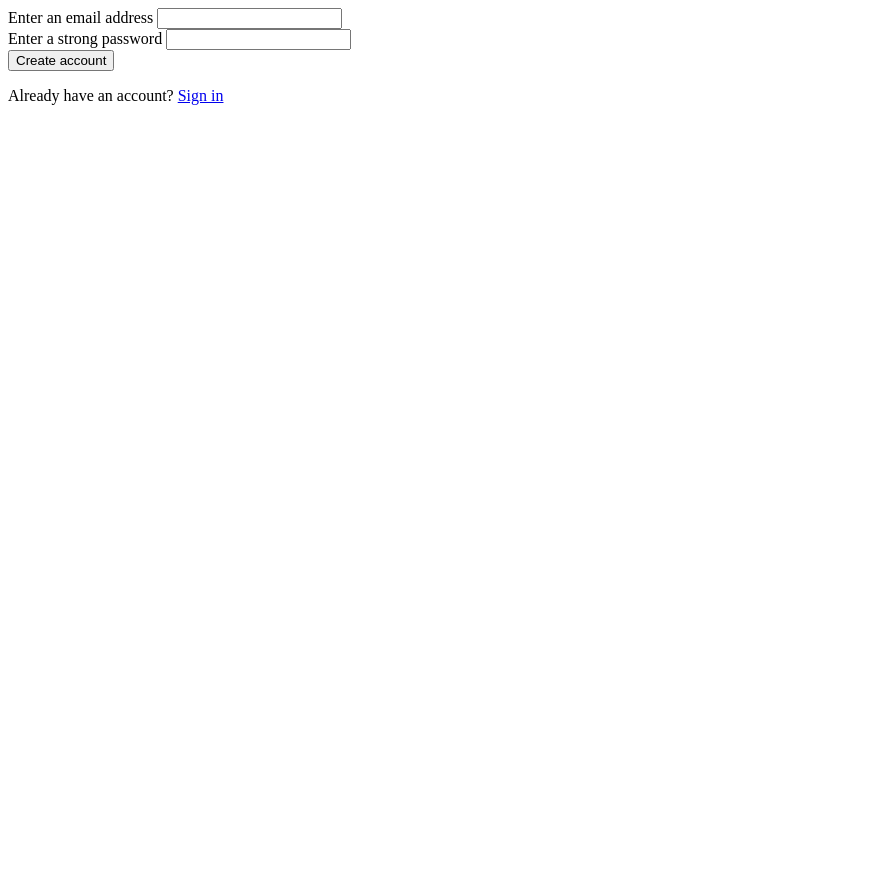
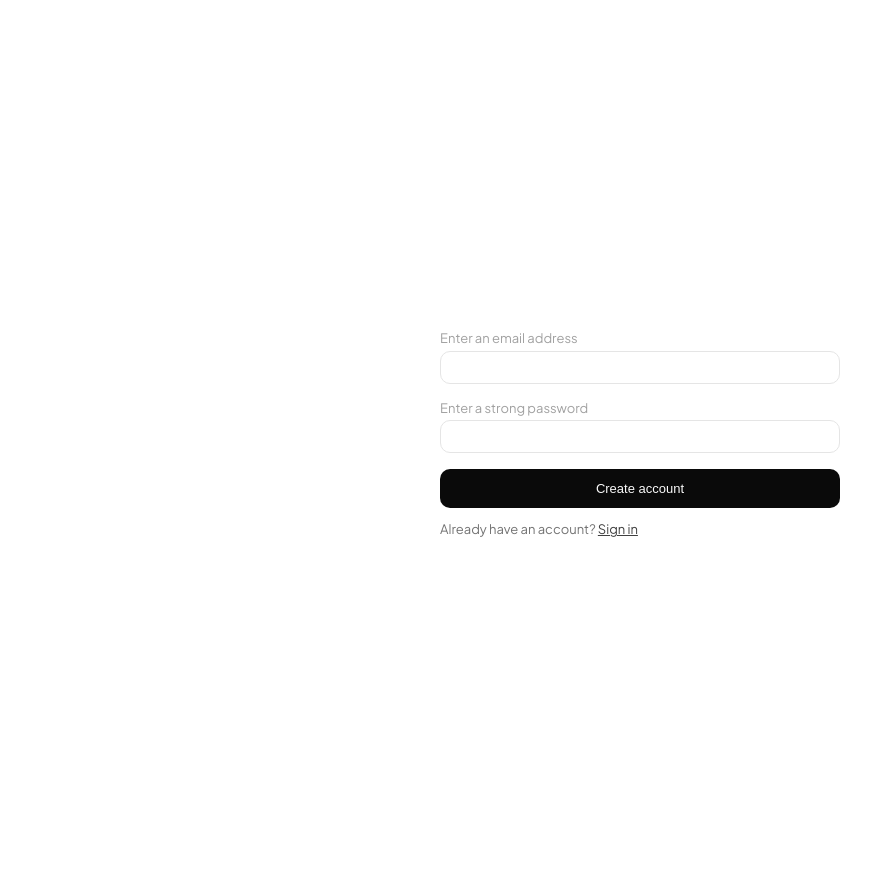
Before and after one commit to michahl/book-shelf, a Flask app: page /signup in a window 1280 px wide. Shown: the whole page, without its empty margins (0-895 px from the left). Before the commit the page ends 105 px from the top, so only its background shows below. Run offline with Flask 3, Linux system fonts and the light colour scheme.

Commit message:
update auth pages styling

```diff
--- a/app/routes.py
+++ b/app/routes.py
@@ -63,7 +63,7 @@ def add_book():
         else:
             data = search_by_title(query)
         if data:
-            search_results = data.get('docs', [])[:6]
+            search_results = data.get('docs', [])[:12]
     return render_template('new_book.html', results=search_results)
 
 @main.route('/book/<uuid:user_book_id>/review', methods=['GET', 'POST'])
--- a/app/static/css/styles.css
+++ b/app/static/css/styles.css
@@ -0,0 +1,5 @@
+body {
+    color: oklch(14.5% 0 0);
+    padding: 2rem 5rem;
+    font-family: 'Plus Jakarta Sans';
+}
--- a/app/templates/auth/signup.html
+++ b/app/templates/auth/signup.html
@@ -1,20 +1,74 @@
 {% extends './layouts/auth.html' %}
 
 {% block content %}
+<style>
+    form {
+        width: 50dvh;
+        display: flex;
+        flex-direction: column;
+        justify-content: start;
+        gap: 1rem;
+    }
+
+    form .input-container {
+        display: flex;
+        flex-direction: column;
+    }
+
+    form .input-container label {
+        color: oklch(70.8% 0 0);
+        font-size: small;
+        margin-bottom: 0.3rem;
+    }
+
+    form .input-container input {
+        padding: 0.5rem 1rem;
+        border: 1px solid oklch(92.2% 0 0);
+        border-radius: 10px;
+    }
+
+        form button {
+        cursor: pointer;
+        width: 100%;
+        padding: 12px;
+        border: none;
+        border-radius: 10px;
+        background-color: oklch(14.5% 0 0);
+        color: oklch(98.5% 0 0);
+        font-size: small;
+    }
+
+    form button:hover {
+        background-color: oklch(26.9% 0 0);
+    }
+
+    .sign-in {
+        font-size: small;
+        color: oklch(55.6% 0 0);
+    }
+
+    .sign-in a {
+        color: oklch(37.1% 0 0);
+    }
+
+    .sign-in a:hover {
+        color: oklch(14.5% 0 0);
+    }
+</style>
 <div>
     <form action="/signup" method="post">
-        <div>
+        <div class="input-container">
             <label for="email">Enter an email address</label>
             <input type="text" name="email" required>
         </div>
 
-        <div>
+        <div class="input-container">
             <label for="password">Enter a strong password</label>
             <input type="password" name="password" required>
         </div>
 
         <button type="submit">Create account</button>
     </form>
-     <p>Already have an account? <a href="/signin">Sign in</a></p>
+     <p class="sign-in">Already have an account? <a href="/signin">Sign in</a></p>
 </div>
 {% endblock %}
--- a/app/templates/layouts/auth.html
+++ b/app/templates/layouts/auth.html
@@ -1,9 +1,10 @@
 <!DOCTYPE html>
 <html lang="en">
     <head>
-
+        <link href="https://fonts.googleapis.com/css2?family=Plus+Jakarta+Sans:wght@300;400;500;600;700&display=swap" rel="stylesheet">
+        <link rel="stylesheet" href="../../static/css/styles.css">
     </head>
-    <body>
+    <body style="display: flex; flex-direction: column; justify-content: center; align-items: center; min-height: 100dvh;">
         {% block content %}{% endblock content %}
     </body>
 
--- a/app/templates/layouts/base.html
+++ b/app/templates/layouts/base.html
@@ -3,7 +3,7 @@
     <head>
         <meta charset="utf-8" />
         <meta name="viewport" content="width=device-width" />
-
+        <link href="https://fonts.googleapis.com/css2?family=Plus+Jakarta+Sans:wght@300;400;500;600;700&display=swap" rel="stylesheet">
         <link rel="stylesheet" href="../../static/css/styles.css">
     </head>
     <body>
```
Also changed, not shown: app/templates/auth/signin.html (+57 -3 lines).
